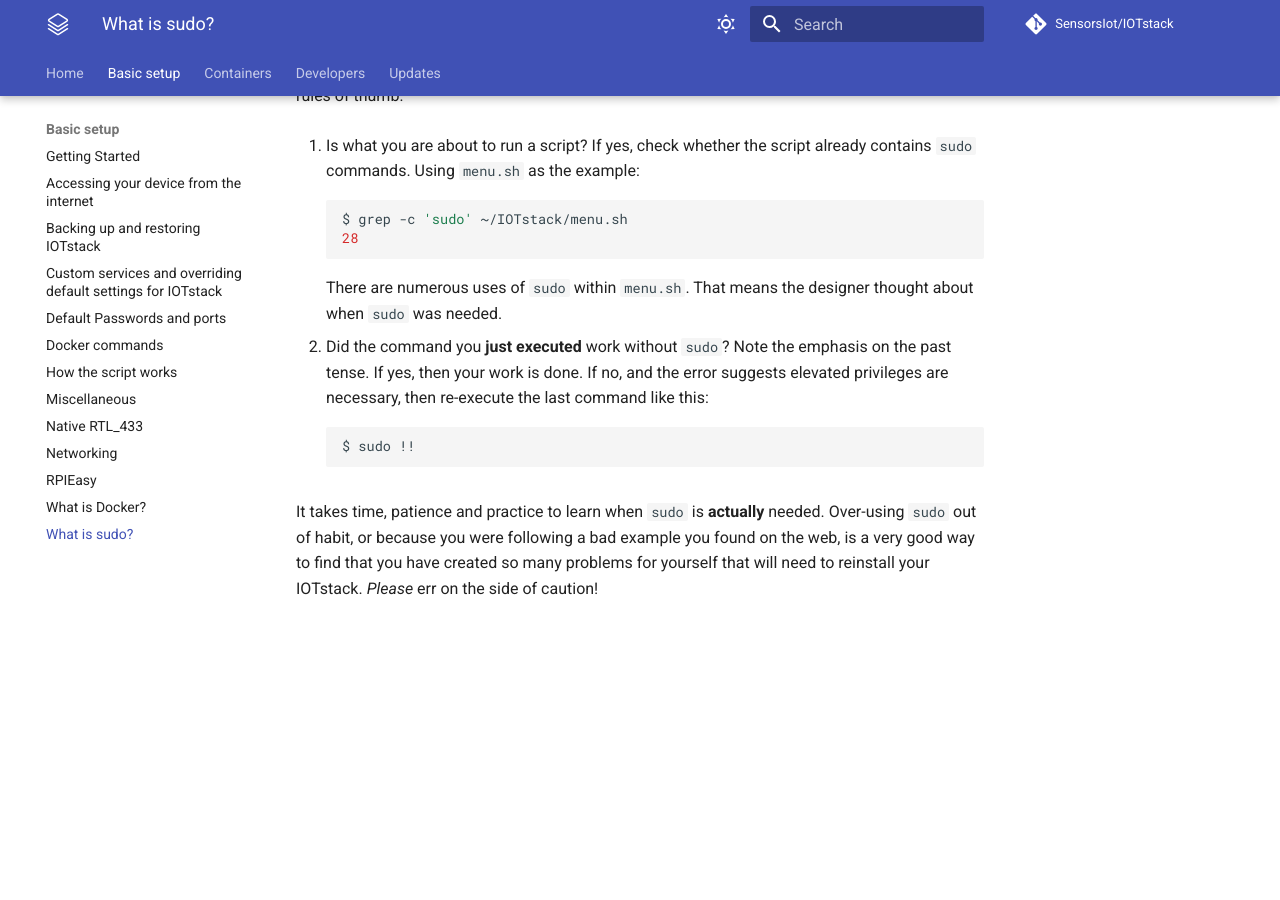
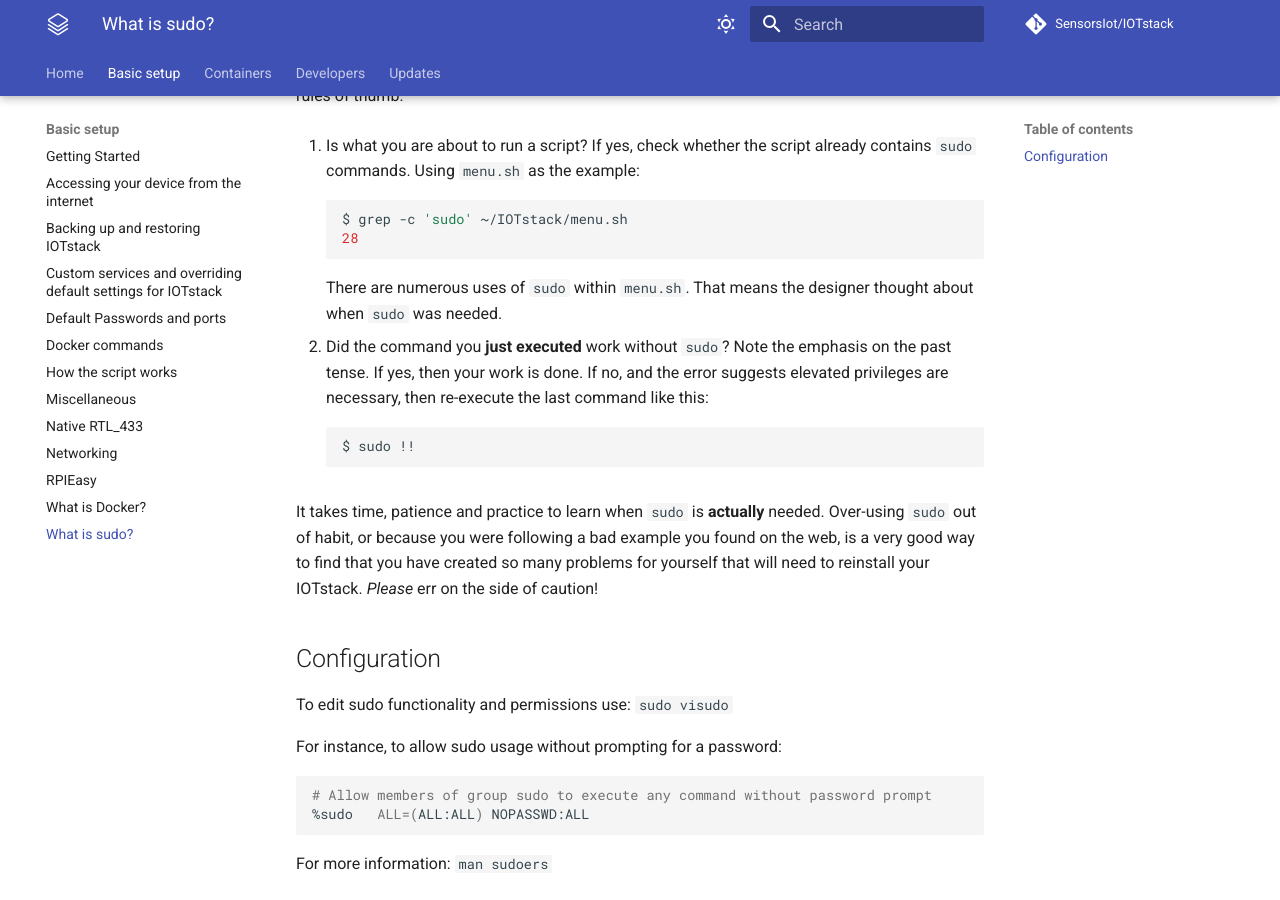
Before and after one commit to gcgarner/IOTstack, an MkDocs documentation site: the page built from docs/Basic_setup/What-is-sudo.md, in a window 1280 px wide and 900 px high, scrolled down 824 px. Built offline with MkDocs 1.6.1 and Material for MkDocs 9.7.7, drawn with Linux system fonts in a browser that asks for light colours; comment, search, counter and statistics services are not loaded; before the commit the page ends 1449 px from its top, so only the background shows below that.

Commit message:
docs: sudo without password prompt

````diff
--- a/docs/Basic_setup/What-is-sudo.md
+++ b/docs/Basic_setup/What-is-sudo.md
@@ -45,3 +45,15 @@ Please try to minimise your use of `sudo` when you are working with IOTstack. He
 	```
 
 It takes time, patience and practice to learn when `sudo` is **actually** needed. Over-using `sudo` out of habit, or because you were following a bad example you found on the web, is a very good way to find that you have created so many problems for yourself that will need to reinstall your IOTstack. *Please* err on the side of caution!
+
+## Configuration
+
+To edit sudo functionality and permissions use: `sudo visudo`
+
+For instance, to allow sudo usage without prompting for a password:
+```bash
+# Allow members of group sudo to execute any command without password prompt
+%sudo   ALL=(ALL:ALL) NOPASSWD:ALL
+```
+
+For more information: `man sudoers`
````
